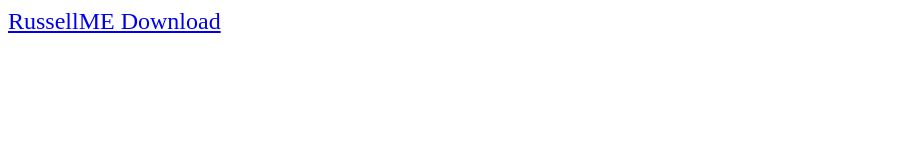
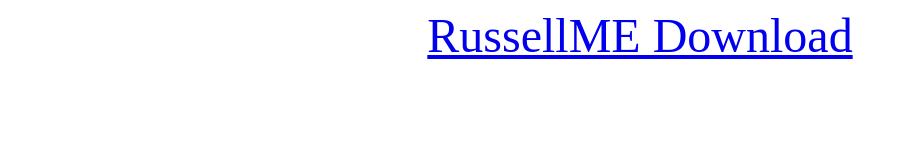
Before and after one commit to russellme/russellme.github.io, a plain HTML site: page index.html in a window 1280 px wide. Shown: the whole page, without its empty margins (0-906 px from the left). Drawn offline with Linux system fonts and the light colour scheme.

Commit message:
Update index.html

```diff
--- a/index.html
+++ b/index.html
@@ -5,9 +5,9 @@
   </head>
   <body>
     <!-- ここに書きたい内容を書く -->
-	<span style="text-align:center;font-size: 24px;"><a href="itms-services://?action=download-manifest&amp;url=https://russellme.github.io/manifest.plist">
+	<p style="text-align:center;font-size: 48px;"><a href="itms-services://?action=download-manifest&amp;url=https://russellme.github.io/manifest.plist">
     RussellME Download
 </a>
-</span>
+</p>
   </body>
 </html>
```
